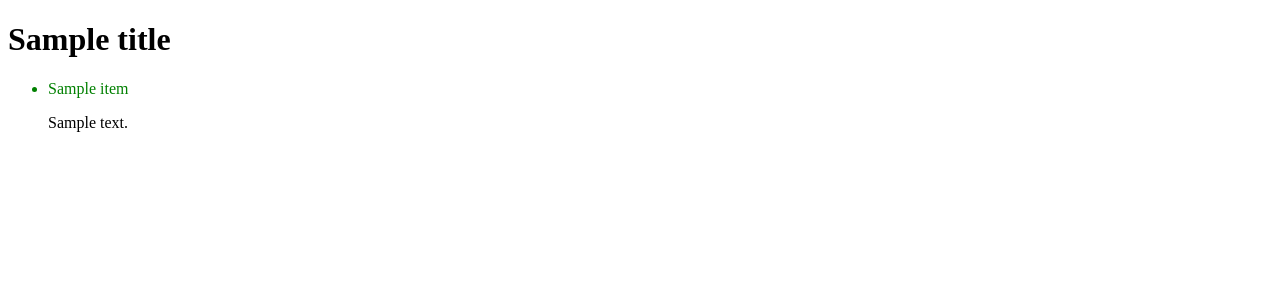
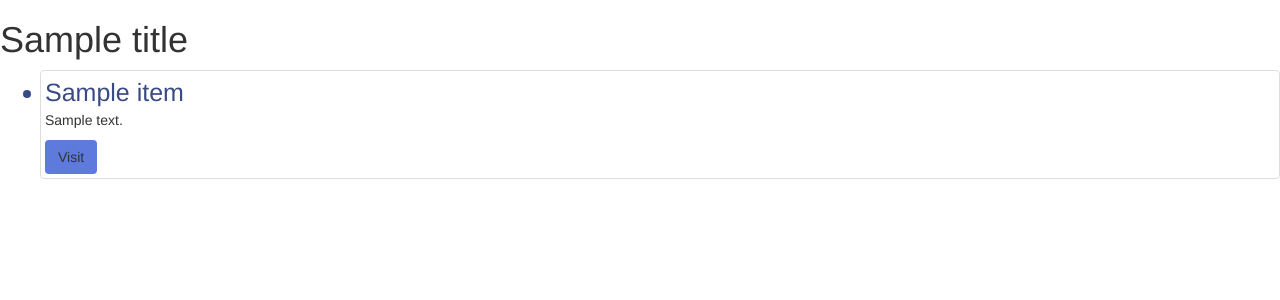
Before and after one commit to MutumaMutuma/NewsHighlight, a Flask app: template app/templates/index.html in a window 1280 px wide. Shown: the top 300 px of the page. Run offline with Flask 2, Linux system fonts and the light colour scheme; the template is opened without the code that fills it: most values are stand-ins (such as "Sample title", 1, 10 or a date in 2020); some libraries are stand-ins or nearby versions.

Commit message:
placed the news in thumbnails

```diff
--- a/app/templates/base.html
+++ b/app/templates/base.html
@@ -1,3 +1,4 @@
+{% extends 'bootstrap/base.html'%}
 <!DOCTYPE html>
 <html>
     <head>
--- a/app/templates/index.html
+++ b/app/templates/index.html
@@ -6,9 +6,10 @@
        <ul>
 
        {% for item in enter%}
-       <div class="panel">
-       <li style="color:green;">{{item.name}}</li>
+       <div class="thumbnail">
+       <li style="color:#3a4a84; font-size:25px;">{{item.name}}</li>
        <p>{{ item.description }}</p>
+       <button style="background-color:#5f7add;" class="btn btn">Visit</button>
        </div>
        {% endfor %}
 
--- a/app/templates/macros.html
+++ b/app/templates/macros.html
@@ -1,7 +1,9 @@
 {% macro displaySourceList(source_list) %}
+<div class="col-xs-12 col-sm-4 col-md-2 col-lg-2 movie-card">
     <ul>
     {% for source in source_list %}
         <li>{{ source.title}}</li>
     {% endfor %}
     </ul>
+</div>
 {% endmacro %}
```
